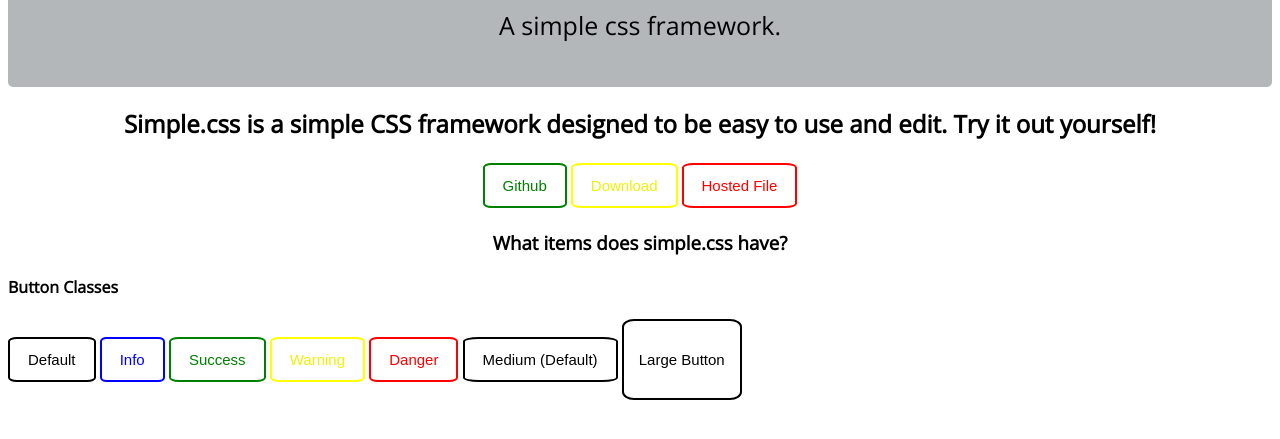
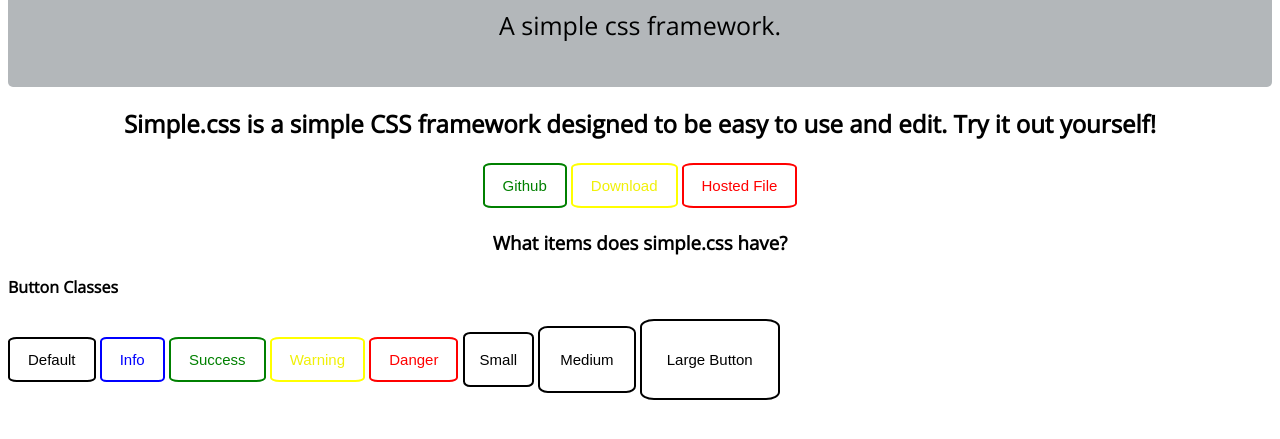
Before and after one commit to cpdevelops/simple.css, a plain HTML site: page index.html in a window 1280 px wide. Shown: the part 285-724 px from the top of the page. Drawn offline with nearby package versions, Linux system fonts and the light colour scheme.

Commit message:
Fixed the padding size

```diff
--- a/index.html
+++ b/index.html
@@ -30,7 +30,8 @@
     <button type="button" name="button" class="button success">Success</button>
     <button type="button" name="button" class="button warning">Warning</button>
     <button type="button" name="button" class="button danger">Danger</button>
-    <button type="button" name="button" class="button">Medium (Default)</button>
+     <button type="button" name="button" class="button small">Small</button>
+    <button type="button" name="button" class="button medium">Medium</button>
     <button type="button" name="button" class="button large">Large Button</button>
   </body>
 </html>
--- a/simple.css
+++ b/simple.css
@@ -66,7 +66,15 @@
 
 /* Button Sizes */
 button.button.large {
-  padding: 30px 15px 30px 15px;
+  padding: 30px 25px 30px 25px;
+}
+
+button.button.medium{
+  padding: 23px 20px 23px 20px;
+}
+
+button.button.small{
+  padding: 17px 15px 17px 15px;
 }
 
 /* Jumbotron */
```
